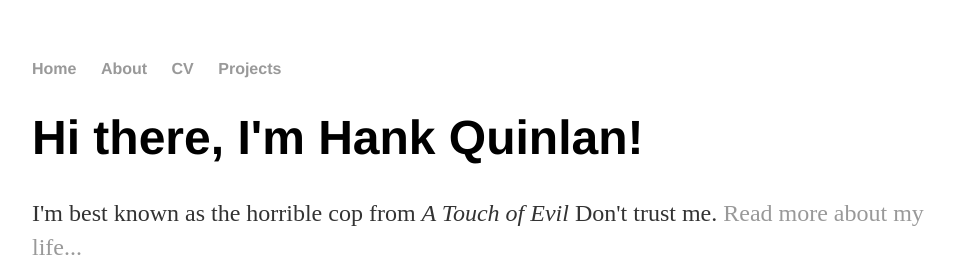
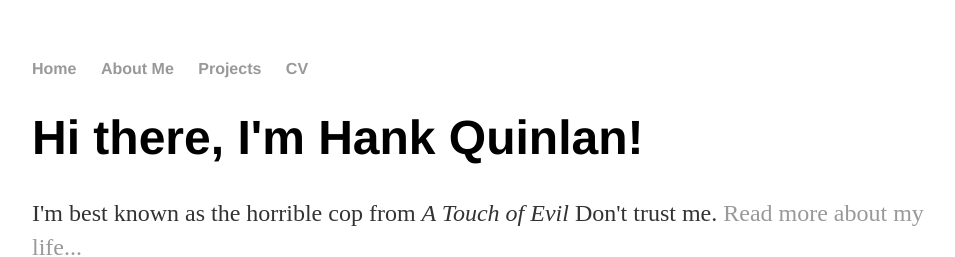
Before and after one commit to danaesav/danaesav.github.io, a Jekyll site: the page built from index.html, in a window 1280 px wide. Shown: the top 257 px of the page, without its empty margins (160-1115 px from the left). Built offline with Jekyll 4.4.1, drawn with Linux system fonts in a browser that asks for light colours.

```diff
--- a/_layouts/default.html
+++ b/_layouts/default.html
@@ -9,9 +9,9 @@
 			<nav>
 	    		<ul>
 	        		<li><a href="/">Home</a></li>
-		        	<li><a href="/aboutme">About</a></li>
+		        	<li><a href="/aboutme">About Me</a></li>
+				<li><a href="/projects">Projects</a></li>
 	        		<li><a href="/cv">CV</a></li>
-	        		<li><a href="/projects">Projects</a></li>
 	    		</ul>
 			</nav>
 			<div class="container">
```
